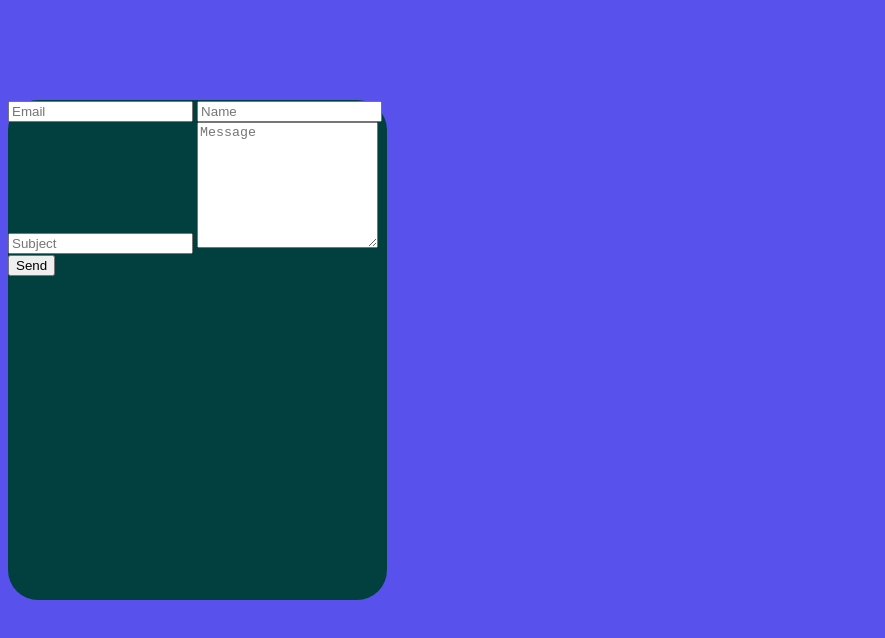
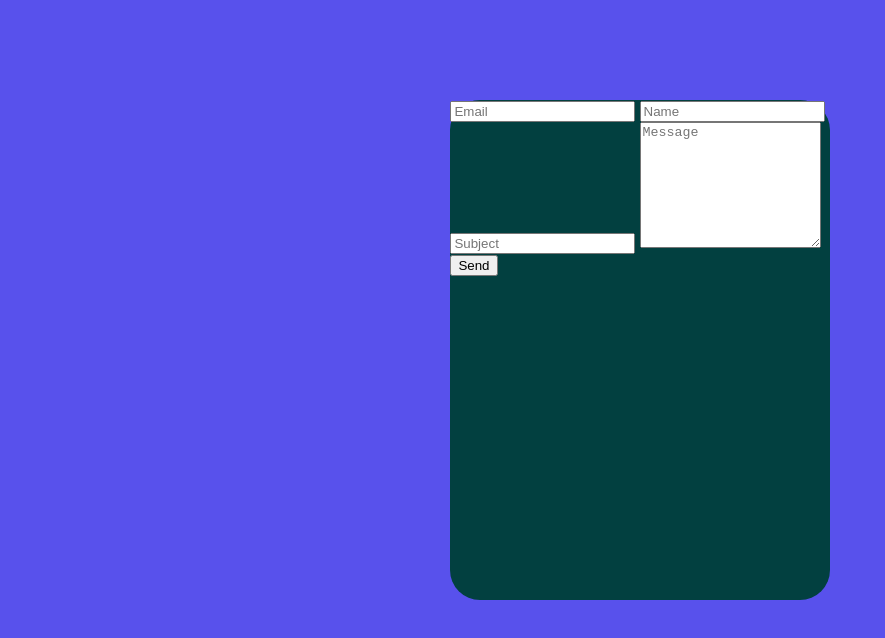
Before and after one commit to CoderEgloo/twiterbot, a website: page contact.html in a window 1280 px wide. Shown: the part 162-800 px from the top of the page, without its empty margins (0-885 px from the left). Drawn offline with Linux system fonts and the light colour scheme.

Commit message:
Update style.css

```diff
--- a/style.css
+++ b/style.css
@@ -61,7 +61,7 @@ body{
     height: 500px;
     width: 30%;
     position: flex;
-    left: 35%;
+    margin-left: 35%;
     background-color: rgb(2, 64, 64);
     color: aliceblue;
     margin-top: 150px;
```
